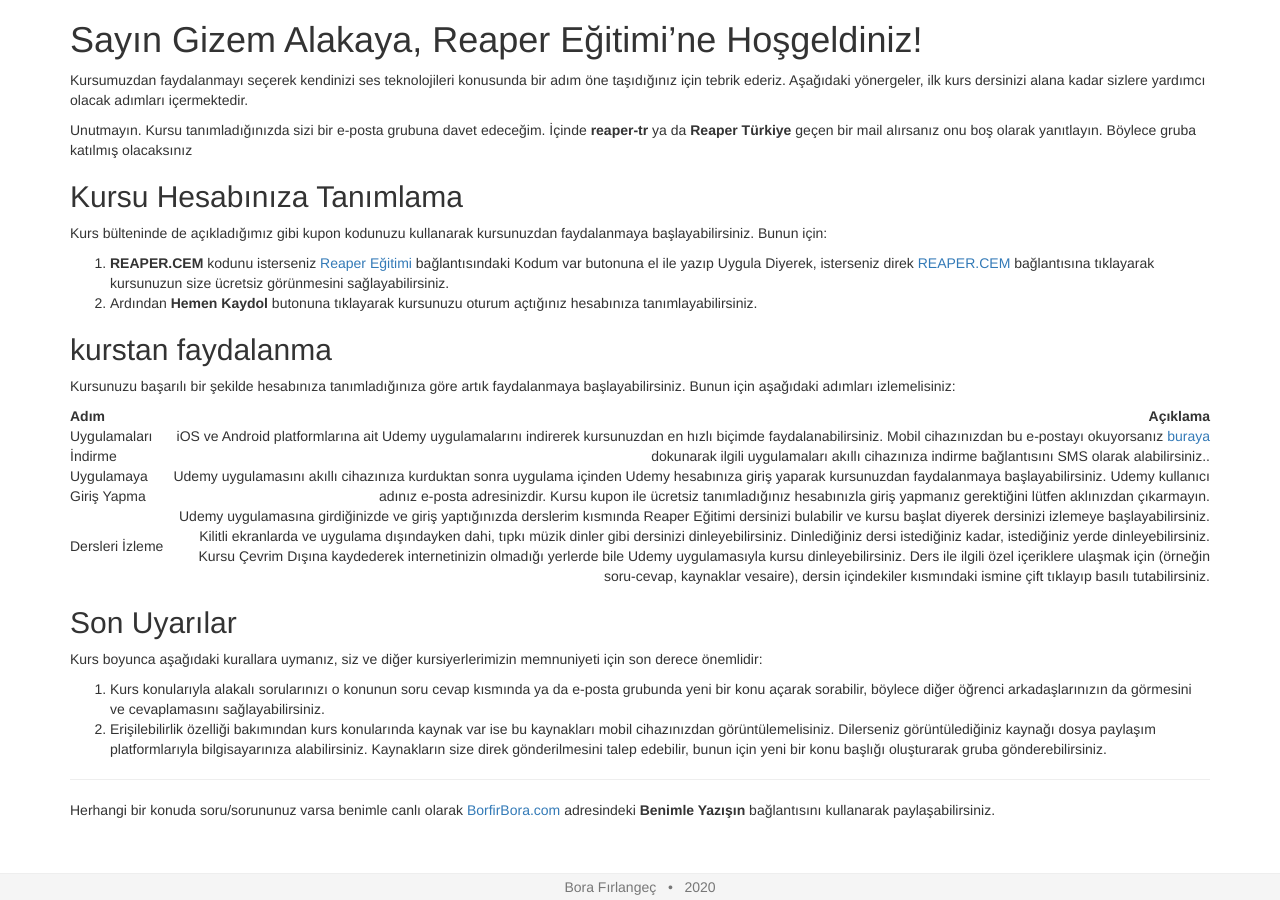
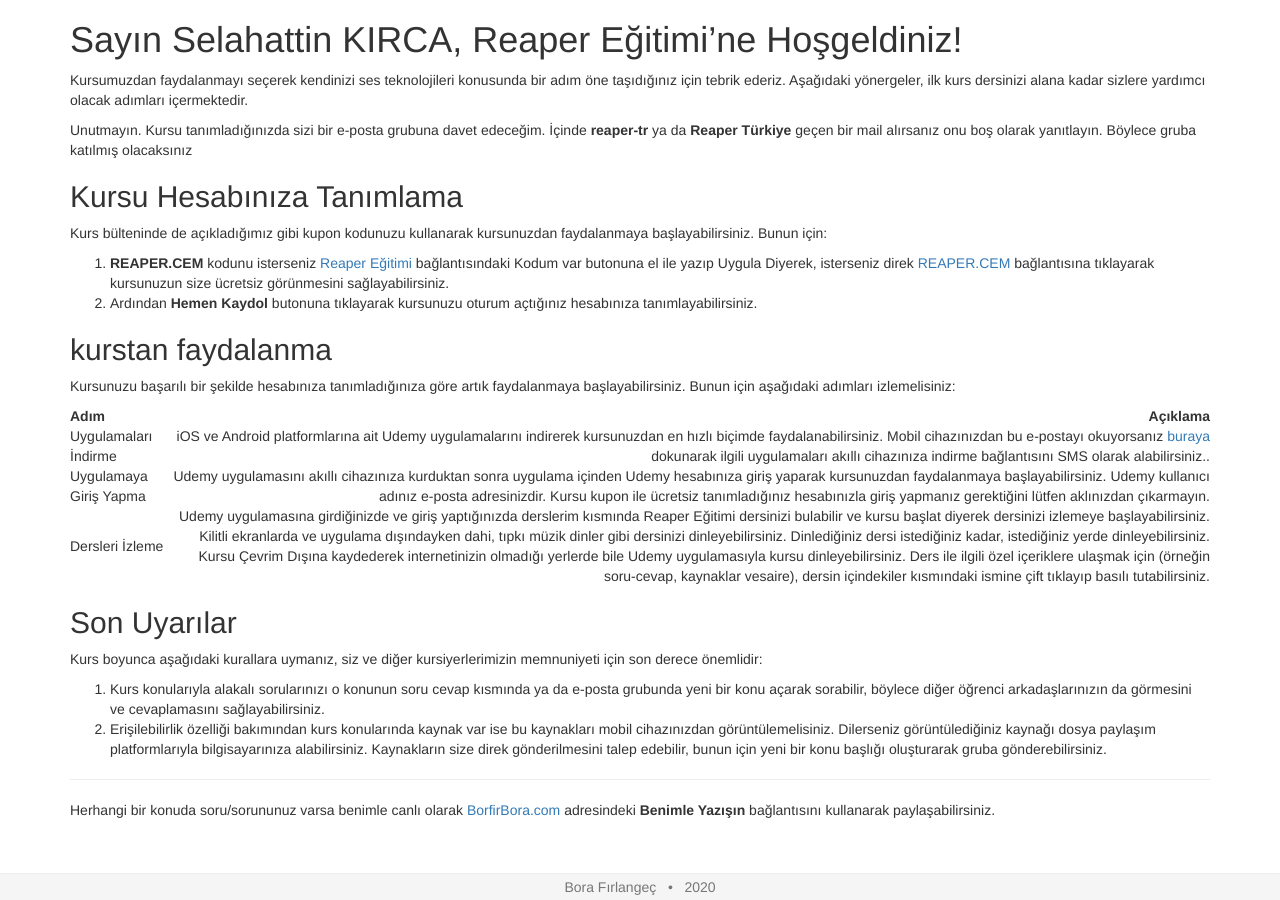
Before and after one commit to borfirbora/borfirbora.github.io, a Jekyll site: the page built from hosgeldin-iletisi.md, in a window 1280 px wide. Built offline with Jekyll 4.4.1, drawn with Linux system fonts in a browser that asks for light colours.

Commit message:
Update hosgeldin-iletisi.md

```diff
--- a/hosgeldin-iletisi.md
+++ b/hosgeldin-iletisi.md
@@ -1,7 +1,7 @@
 ---
 title: Hoşgeldin iletisi
 layout: minimal
-isim: Gizem Alakaya
+isim: Selahattin KIRCA
 kupon: REAPER.CEM
 kupon_link: https://www.udemy.com/course/reaper-egitimi/?couponCode=REAPER.CEM
 ---
```
